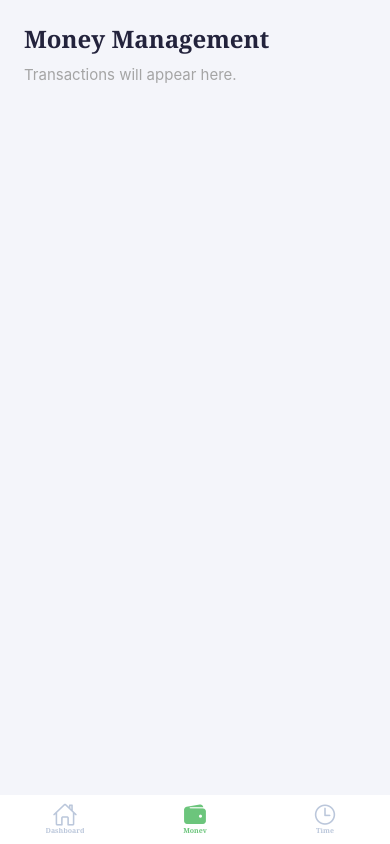
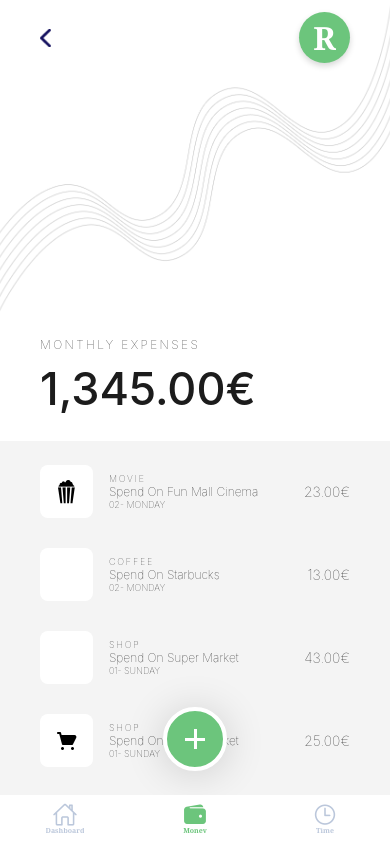
Before and after one commit to testuser12713/e2e-figma-ui-20260929-223652-f37e, a React Native app: screen /Money in a window 390 px wide. Built offline with nearby package versions, Linux system fonts and the light colour scheme.

Commit message:
feat: Money-Management-Screen mit Transaktionsliste und Add-Button umsetzen
Closes #3

```diff
--- /dev/null
+++ b/src/data/transactions.ts
@@ -0,0 +1,36 @@
+import type { Transaction } from '../types';
+
+export const transactions: Transaction[] = [
+  {
+    id: 'txn-1',
+    title: 'Spend On Fun Mall Cinema',
+    category: 'Movie',
+    amount: 23.0,
+    currency: '€',
+    date: '02- Monday',
+  },
+  {
+    id: 'txn-2',
+    title: 'Spend On Starbucks',
+    category: 'Coffee',
+    amount: 13.0,
+    currency: '€',
+    date: '02- Monday',
+  },
+  {
+    id: 'txn-3',
+    title: 'Spend On Super Market',
+    category: 'Shop',
+    amount: 43.0,
+    currency: '€',
+    date: '01- Sunday',
+  },
+  {
+    id: 'txn-4',
+    title: 'Spend On Super Market',
+    category: 'Shop',
+    amount: 25.0,
+    currency: '€',
+    date: '01- Sunday',
+  },
+];
--- a/src/screens/MoneyScreen.tsx
+++ b/src/screens/MoneyScreen.tsx
@@ -1,16 +1,117 @@
 import React from 'react';
-import { StyleSheet, Text, View } from 'react-native';
+import {
+  Image,
+  Pressable,
+  ScrollView,
+  StyleSheet,
+  Text,
+  View,
+} from 'react-native';
 import { useSafeAreaInsets } from 'react-native-safe-area-context';
 
-import { colors, spacing, typography } from '../theme';
+import { transactions } from '../data/transactions';
+import { colors, fontFamily, radii, spacing, typography } from '../theme';
+import type { Transaction } from '../types';
+
+const TRANSACTION_ILLUSTRATIONS = [
+  require('../../design/figma/assets/illustration-53x53.png'),
+  require('../../design/figma/assets/illustration-53x53-2.png'),
+  require('../../design/figma/assets/illustration-53x53-3.png'),
+  require('../../design/figma/assets/illustration-53x53-4.png'),
+];
+
+const formatAmount = (amount: number, currency: string): string =>
+  `${amount.toFixed(2)}${currency}`;
+
+type TransactionRowProps = {
+  transaction: Transaction;
+  index: number;
+};
+
+const TransactionRow: React.FC<TransactionRowProps> = ({ transaction, index }) => {
+  const illustration =
+    TRANSACTION_ILLUSTRATIONS[index % TRANSACTION_ILLUSTRATIONS.length];
+
+  return (
+    <View style={styles.row} testID={`transaction-${transaction.id}`}>
+      <View style={styles.rowIcon}>
+        <Image source={illustration} style={styles.rowIconImage} />
+      </View>
+      <View style={styles.rowBody}>
+        <Text style={styles.rowCategory}>{transaction.category}</Text>
+        <Text style={styles.rowTitle}>{transaction.title}</Text>
+        <Text style={styles.rowDate}>{transaction.date}</Text>
+      </View>
+      <Text style={styles.rowAmount}>
+        {formatAmount(transaction.amount, transaction.currency)}
+      </Text>
+    </View>
+  );
+};
 
 const MoneyScreen: React.FC = () => {
   const insets = useSafeAreaInsets();
 
   return (
-    <View style={[styles.container, { paddingTop: insets.top + spacing.space4 }]}>
-      <Text style={styles.title}>Money Management</Text>
-      <Text style={styles.placeholder}>Transactions will appear here.</Text>
+    <View style={styles.container}>
+      <ScrollView
+        style={styles.scroll}
+        contentContainerStyle={styles.scrollContent}
+        showsVerticalScrollIndicator={false}
+      >
+        <View style={styles.topSection}>
+          <View style={styles.hero}>
+            <Image
+              source={require('../../design/figma/assets/illustration-525x387.png')}
+              style={styles.heroImage}
+              resizeMode="cover"
+            />
+            <View
+              style={[
+                styles.heroHeader,
+                { paddingTop: insets.top + spacing.space2 },
+              ]}
+            >
+              <Image
+                source={require('../../design/figma/assets/noun-back-1227057.png')}
+                style={styles.backChevron}
+              />
+              <View style={styles.avatar}>
+                <Text style={styles.avatarLetter}>R</Text>
+              </View>
+            </View>
+          </View>
+          <View style={styles.summary}>
+            <Text style={styles.summaryLabel}>Monthly Expenses</Text>
+            <Text style={styles.summaryAmount}>1,345.00€</Text>
+          </View>
+        </View>
+
+        <View style={styles.list}>
+          {transactions.map((transaction, index) => (
+            <TransactionRow
+              key={transaction.id}
+              transaction={transaction}
+              index={index}
+            />
+          ))}
+        </View>
+      </ScrollView>
+
+      <View style={styles.fabWrap} pointerEvents="box-none">
+        <Pressable
+          accessibilityRole="button"
+          accessibilityLabel="Add transaction"
+          testID="add-transaction-button"
+          onPress={() => {}}
+          style={styles.fab}
+        >
+          <View style={styles.fabPlus}>
+            <View style={styles.fabPlusVertical} />
+            <View style={styles.fabPlusHorizontal} />
+          </View>
+        </Pressable>
+      </View>
     </View>
   );
 };
@@ -18,17 +119,167 @@ const MoneyScreen: React.FC = () => {
 const styles = StyleSheet.create({
   container: {
     flex: 1,
-    backgroundColor: colors.bg,
-    paddingHorizontal: spacing.space4,
+    backgroundColor: colors.bgAlt,
   },
-  title: {
-    ...typography.text24,
-    color: colors.fg,
+  scroll: {
+    flex: 1,
   },
-  placeholder: {
-    ...typography.text15,
-    color: colors.muted,
-    marginTop: spacing.space2,
+  scrollContent: {
+    paddingBottom: spacing.space6,
+  },
+  topSection: {
+    backgroundColor: colors.surface,
+  },
+  hero: {
+    height: 313,
+    overflow: 'hidden',
+    backgroundColor: colors.surface,
+  },
+  heroImage: {
+    width: '100%',
+    height: '100%',
+  },
+  heroHeader: {
+    position: 'absolute',
+    top: 0,
+    left: 0,
+    right: 0,
+    flexDirection: 'row',
+    alignItems: 'center',
+    justifyContent: 'space-between',
+    paddingHorizontal: spacing.space5,
+  },
+  backChevron: {
+    width: 11,
+    height: 18,
+  },
+  avatar: {
+    width: 51,
+    height: 51,
+    borderRadius: radii.pill,
+    backgroundColor: colors.accent,
+    alignItems: 'center',
+    justifyContent: 'center',
+    shadowColor: '#000000',
+    shadowOffset: { width: 0, height: 3 },
+    shadowOpacity: 0.16,
+    shadowRadius: 6,
+    elevation: 4,
+  },
+  avatarLetter: {
+    fontFamily: fontFamily.heading,
+    fontWeight: '700',
+    fontSize: 32,
+    lineHeight: 41,
+    color: colors.onAccent,
+  },
+  summary: {
+    paddingHorizontal: spacing.space5,
+    paddingTop: spacing.space4,
+    paddingBottom: spacing.space4,
+  },
+  summaryLabel: {
+    ...typography.text12,
+    color: colors.fgStrong,
+  },
+  summaryAmount: {
+    fontFamily: fontFamily.body,
+    fontWeight: '500',
+    fontSize: 45,
+    lineHeight: 57,
+    color: colors.fgStrong,
+    marginTop: spacing.space1,
+  },
+  list: {
+    paddingHorizontal: spacing.space5,
+    paddingTop: spacing.space4,
+  },
+  row: {
+    flexDirection: 'row',
+    alignItems: 'center',
+    marginBottom: 30,
+  },
+  rowIcon: {
+    width: 53,
+    height: 53,
+    borderRadius: radii.lg,
+    backgroundColor: colors.surface,
+    alignItems: 'center',
+    justifyContent: 'center',
+    overflow: 'hidden',
+  },
+  rowIconImage: {
+    width: 53,
+    height: 53,
+  },
+  rowBody: {
+    flex: 1,
+    marginLeft: spacing.space3,
+  },
+  rowCategory: {
+    ...typography.text9,
+    letterSpacing: 1.8,
+    color: colors.fgStrong,
+  },
+  rowTitle: {
+    fontFamily: fontFamily.body,
+    fontWeight: '100',
+    fontSize: 12,
+    lineHeight: 15,
+    color: colors.fgStrong,
+  },
+  rowDate: {
+    ...typography.text9,
+    color: colors.fgStrong,
+  },
+  rowAmount: {
+    fontFamily: fontFamily.body,
+    fontWeight: '100',
+    fontSize: 14,
+    lineHeight: 18,
+    color: colors.fgStrong,
+  },
+  fabWrap: {
+    position: 'absolute',
+    left: 0,
+    right: 0,
+    bottom: spacing.space4,
+    alignItems: 'center',
+  },
+  fab: {
+    width: 64,
+    height: 64,
+    borderRadius: radii.pill,
+    backgroundColor: colors.accent,
+    borderWidth: 4,
+    borderColor: colors.surface,
+    alignItems: 'center',
+    justifyContent: 'center',
+    shadowColor: '#000000',
+    shadowOffset: { width: 0, height: 3 },
+    shadowOpacity: 0.16,
+    shadowRadius: 40,
+    elevation: 8,
+  },
+  fabPlus: {
+    width: 20,
+    height: 20,
+  },
+  fabPlusVertical: {
+    position: 'absolute',
+    top: 0,
+    left: 8.5,
+    width: 3,
+    height: 20,
+    backgroundColor: colors.onAccent,
+  },
+  fabPlusHorizontal: {
+    position: 'absolute',
+    top: 8.5,
+    left: 0,
+    width: 20,
+    height: 3,
+    backgroundColor: colors.onAccent,
   },
 });
 
```
Also changed, not shown: 1 other file (tests, documents, lock files or other folders).
